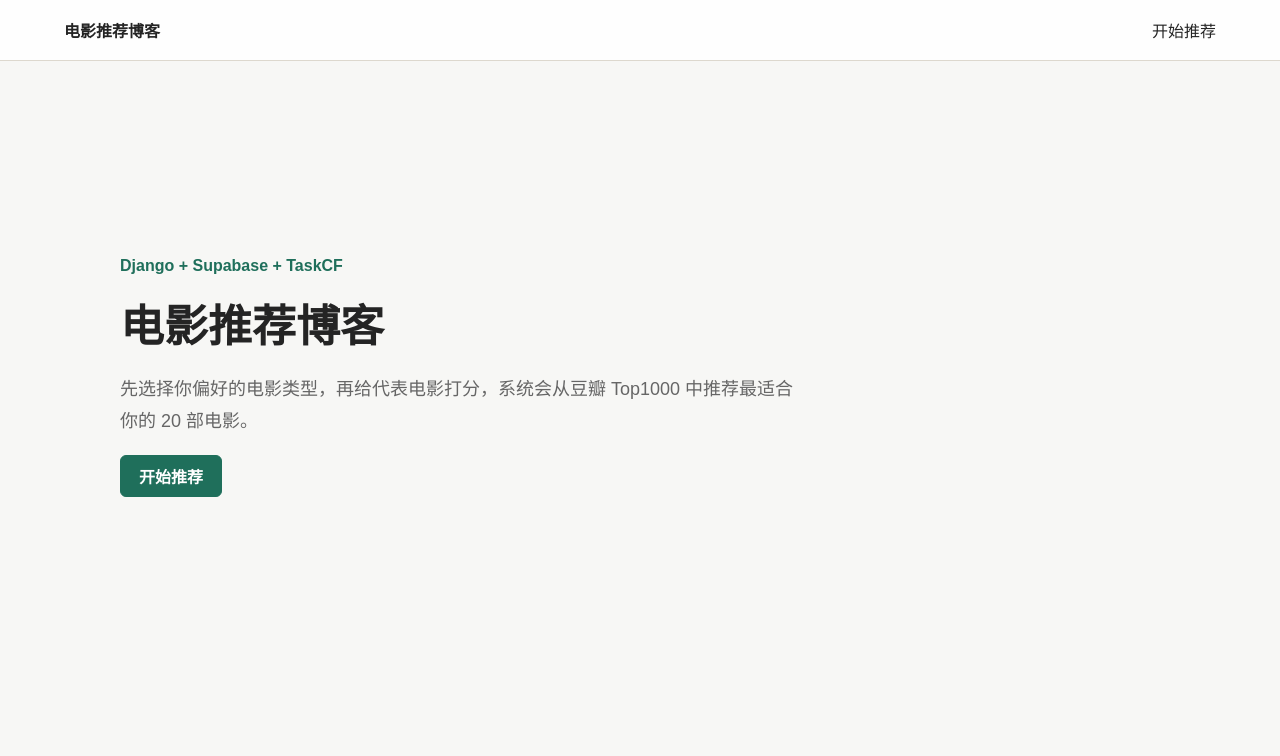
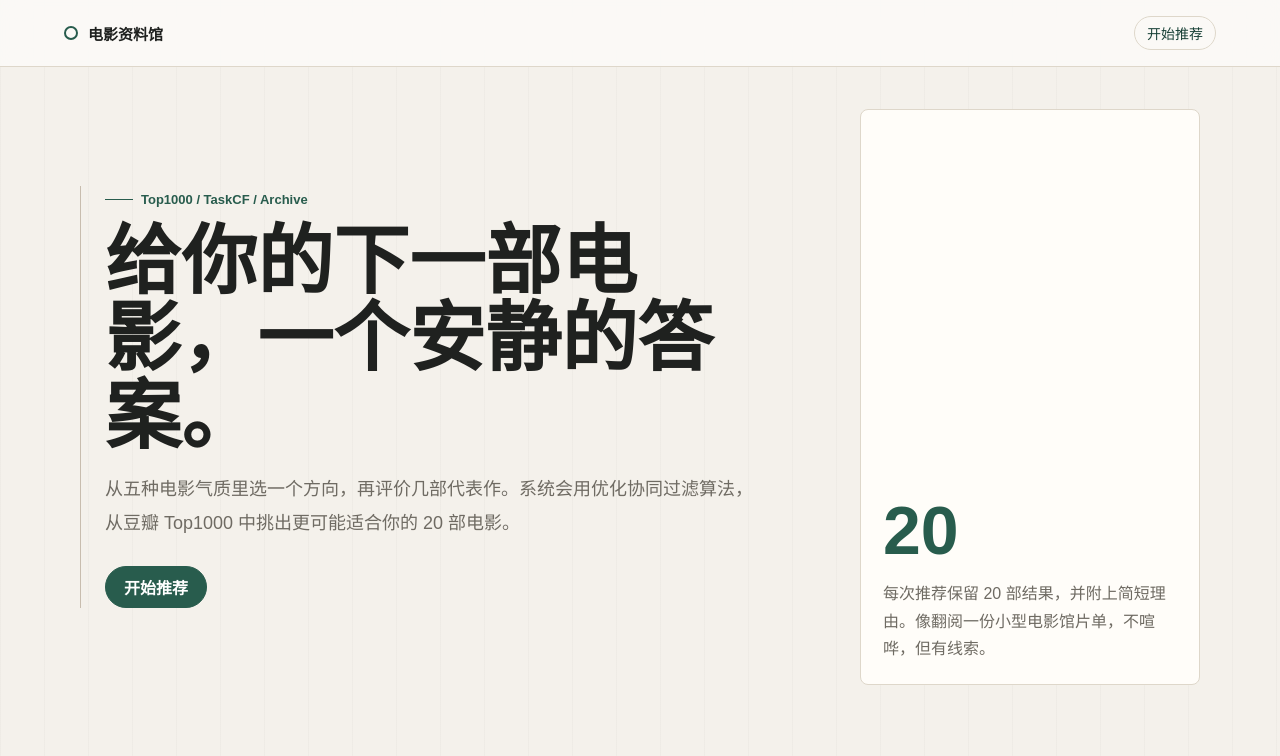
Before and after one commit to lbnqq/my-blog, a Django app: template templates/blog/home.html in a window 1280 px wide. Shown: the top 756 px of the page. Run offline with Django 5.2, Linux system fonts and the light colour scheme; the template is opened without the code that fills it, so the values that code supplies are empty.

Commit message:
refine archive-inspired minimal UI

```diff
--- a/config/settings.py
+++ b/config/settings.py
@@ -61,7 +61,9 @@ TEMPLATES = [
 WSGI_APPLICATION = "config.wsgi.application"
 
 
-if os.getenv("SUPABASE_DB_HOST"):
+USE_SQLITE = os.getenv("USE_SQLITE", "").lower() in {"1", "true", "yes", "on"}
+
+if os.getenv("SUPABASE_DB_HOST") and not USE_SQLITE:
     DATABASES = {
         "default": {
             "ENGINE": "django.db.backends.postgresql",
--- a/static/css/site.css
+++ b/static/css/site.css
@@ -1,12 +1,16 @@
 :root {
     color-scheme: light;
-    --bg: #f7f7f5;
-    --text: #242424;
-    --muted: #666;
-    --line: #ddd8ce;
-    --accent: #1f6f5b;
-    --accent-strong: #155444;
-    --panel: #fff;
+    --bg: #f4f1eb;
+    --paper: #fbfaf7;
+    --panel: #fffdf9;
+    --text: #1f211f;
+    --muted: #6f6b63;
+    --faint: #aaa398;
+    --line: #ded7ca;
+    --line-strong: #c8bdae;
+    --accent: #285c4d;
+    --accent-strong: #173f35;
+    --mark: #8d2f2b;
 }
 
 * {
@@ -16,7 +20,10 @@
 body {
     margin: 0;
     font-family: Arial, "Microsoft YaHei", sans-serif;
-    background: var(--bg);
+    background:
+        linear-gradient(90deg, rgba(31, 33, 31, 0.025) 1px, transparent 1px),
+        var(--bg);
+    background-size: 44px 44px;
     color: var(--text);
 }
 
@@ -26,45 +33,128 @@ a {
 }
 
 .site-header {
+    position: sticky;
+    top: 0;
+    z-index: 10;
     display: flex;
     align-items: center;
     justify-content: space-between;
-    padding: 18px clamp(18px, 5vw, 64px);
+    padding: 16px clamp(18px, 5vw, 72px);
     border-bottom: 1px solid var(--line);
-    background: rgba(255, 255, 255, 0.9);
+    background: rgba(251, 250, 247, 0.92);
+    backdrop-filter: blur(14px);
 }
 
 .brand {
-    font-weight: 700;
+    display: inline-flex;
+    align-items: center;
+    gap: 10px;
+    font-size: 15px;
+    font-weight: 800;
+    letter-spacing: 0;
+}
+
+.brand::before {
+    content: "";
+    width: 10px;
+    height: 10px;
+    border: 2px solid var(--accent);
+    border-radius: 999px;
+    box-shadow: inset 0 0 0 2px var(--paper);
+}
+
+.site-header nav a {
+    display: inline-flex;
+    align-items: center;
+    min-height: 34px;
+    padding: 0 12px;
+    border: 1px solid var(--line);
+    border-radius: 999px;
+    color: var(--accent-strong);
+    font-size: 14px;
 }
 
 .site-main {
-    max-width: 1120px;
+    width: min(1120px, calc(100% - 36px));
     margin: 0 auto;
-    padding: 36px clamp(18px, 4vw, 40px);
+    padding: 42px 0 72px;
 }
 
 .hero {
-    min-height: 68vh;
+    min-height: 72vh;
     display: grid;
+    grid-template-columns: minmax(0, 1fr) minmax(240px, 340px);
+    gap: clamp(28px, 8vw, 92px);
     align-items: center;
 }
 
-.eyebrow {
+.hero-panel {
+    border-left: 1px solid var(--line-strong);
+    padding-left: 24px;
+}
+
+.archive-card {
+    align-self: stretch;
+    display: grid;
+    align-content: end;
+    gap: 16px;
+    min-height: 360px;
+    padding: 22px;
+    border: 1px solid var(--line);
+    border-radius: 8px;
+    background: var(--panel);
+}
+
+.archive-card .number {
+    font-size: 68px;
+    line-height: 1;
+    font-weight: 800;
     color: var(--accent);
-    font-weight: 700;
+}
+
+.archive-card p {
+    margin: 0;
+    color: var(--muted);
+    line-height: 1.7;
+}
+
+.eyebrow,
+.kicker {
+    display: inline-flex;
+    align-items: center;
+    gap: 8px;
+    margin: 0 0 16px;
+    color: var(--accent);
+    font-size: 13px;
+    font-weight: 800;
+}
+
+.eyebrow::before,
+.kicker::before {
+    content: "";
+    width: 28px;
+    height: 1px;
+    background: var(--accent);
 }
 
 h1 {
-    font-size: 44px;
-    margin: 8px 0 16px;
+    max-width: 780px;
+    margin: 0 0 18px;
+    font-size: clamp(36px, 7vw, 76px);
+    line-height: 1.02;
+    font-weight: 800;
+}
+
+h2 {
+    margin: 0;
 }
 
 .lead {
-    max-width: 680px;
+    max-width: 720px;
+    margin: 0 0 26px;
     color: var(--muted);
     font-size: 18px;
-    line-height: 1.8;
+    line-height: 1.85;
 }
 
 .button,
@@ -75,11 +165,17 @@ button {
     min-height: 42px;
     padding: 0 18px;
     border: 1px solid var(--accent);
-    border-radius: 6px;
-    background: var(--panel);
+    border-radius: 999px;
+    background: transparent;
     color: var(--accent);
-    font-weight: 700;
+    font-weight: 800;
     cursor: pointer;
+    transition: transform 140ms ease, background 140ms ease, color 140ms ease;
+}
+
+.button:hover,
+button:hover {
+    transform: translateY(-1px);
 }
 
 .button.primary,
--- a/templates/base.html
+++ b/templates/base.html
@@ -9,7 +9,7 @@
 </head>
 <body>
     <header class="site-header">
-        <a class="brand" href="{% url 'blog:home' %}">电影推荐博客</a>
+        <a class="brand" href="{% url 'blog:home' %}">电影资料馆</a>
         <nav>
             <a href="{% url 'ratings:category' %}">开始推荐</a>
         </nav>
--- a/templates/blog/home.html
+++ b/templates/blog/home.html
@@ -4,11 +4,15 @@
 
 {% block content %}
 <section class="hero">
-    <div>
-        <p class="eyebrow">Django + Supabase + TaskCF</p>
-        <h1>电影推荐博客</h1>
-        <p class="lead">先选择你偏好的电影类型，再给代表电影打分，系统会从豆瓣 Top1000 中推荐最适合你的 20 部电影。</p>
+    <div class="hero-panel">
+        <p class="eyebrow">Top1000 / TaskCF / Archive</p>
+        <h1>给你的下一部电影，一个安静的答案。</h1>
+        <p class="lead">从五种电影气质里选一个方向，再评价几部代表作。系统会用优化协同过滤算法，从豆瓣 Top1000 中挑出更可能适合你的 20 部电影。</p>
         <a class="button primary" href="{% url 'ratings:category' %}">开始推荐</a>
     </div>
+    <aside class="archive-card">
+        <div class="number">20</div>
+        <p>每次推荐保留 20 部结果，并附上简短理由。像翻阅一份小型电影馆片单，不喧哗，但有线索。</p>
+    </aside>
 </section>
 {% endblock %}
```
Also changed, not shown: other parts of static/css/site.css (+73 -22 lines), templates/ratings/rating_form.html (+8 -5 lines), templates/ratings/select_category.html (+7 -2 lines), templates/recommendations/result.html (+8 -5 lines), README.md, 1 other file.
